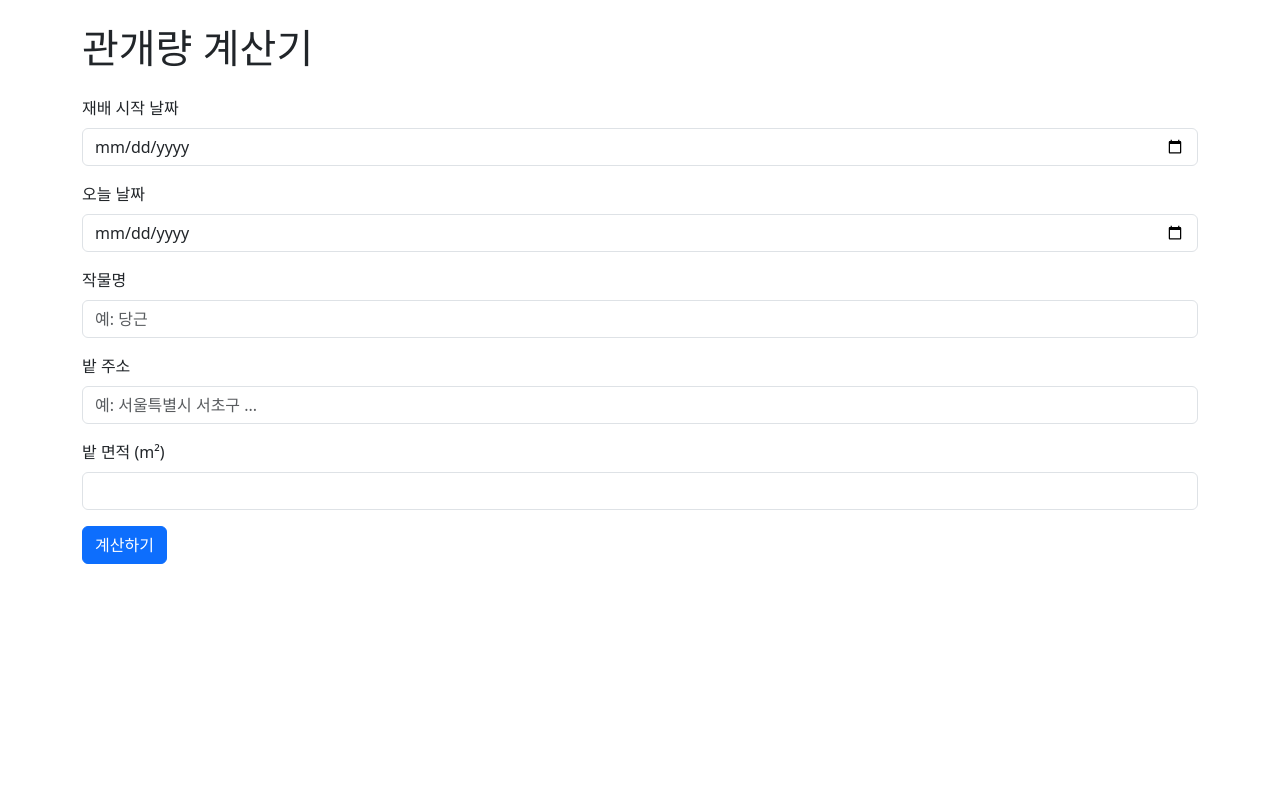
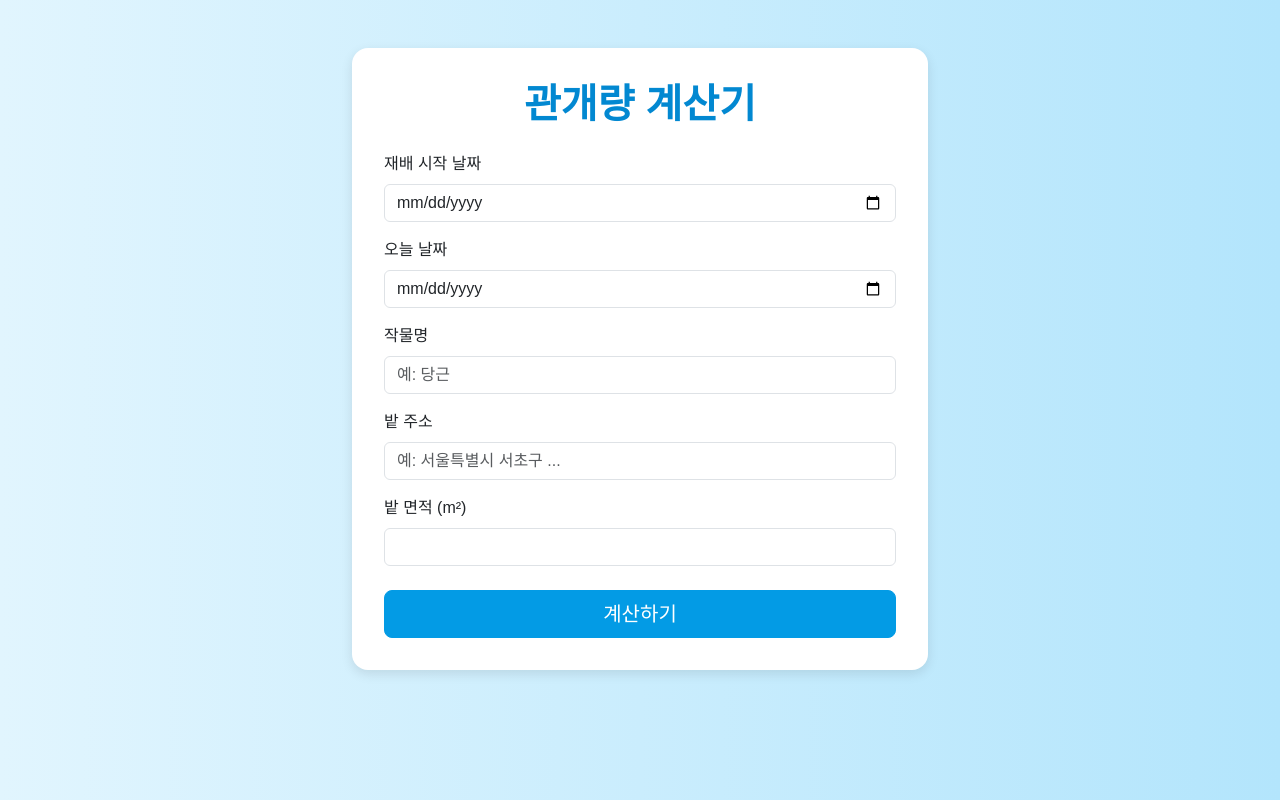
Before and after one commit to taekyounglee1224/KHUTHON_2025, a Flask app: page / in a window 1280 px wide. Run offline with Flask 3, Linux system fonts and the light colour scheme.

Commit message:
modify index.html theme

```diff
--- a/templates/index.html
+++ b/templates/index.html
@@ -6,9 +6,36 @@
   <link
     href="https://cdn.jsdelivr.net/npm/bootstrap@5.3.2/dist/css/bootstrap.min.css"
     rel="stylesheet">
+  <style>
+    body {
+      background: linear-gradient(to right, #e1f5fe, #b3e5fc);
+      font-family: 'Apple SD Gothic Neo', 'Noto Sans KR', sans-serif;
+    }
+    .form-box {
+      background-color: #ffffff;
+      border-radius: 16px;
+      padding: 32px;
+      box-shadow: 0 4px 12px rgba(0, 0, 0, 0.1);
+      margin-top: 50px;
+    }
+    h1 {
+      color: #0288d1;
+      font-weight: bold;
+      text-align: center;
+    }
+    .btn-primary {
+      background-color: #039be5;
+      border-color: #039be5;
+    }
+    .btn-primary:hover {
+      background-color: #0288d1;
+      border-color: #0288d1;
+    }
+  </style>
 </head>
-<body class="p-4">
-  <div class="container">
+<body>
+  <div class="container" style="max-width: 600px;">
+    <div class="form-box mt-5">
       <h1 class="mb-4">관개량 계산기</h1>
 
       <form method="POST" action="{{ url_for('result') }}">
@@ -32,13 +59,16 @@
           <input type="text" class="form-control" id="address" name="address" placeholder="예: 서울특별시 서초구 ..." required>
         </div>
 
-      <div class="mb-3">
+        <div class="mb-4">
           <label for="area" class="form-label">밭 면적 (m²)</label>
           <input type="number" class="form-control" id="area" name="area" required>
         </div>
 
-      <button type="submit" class="btn btn-primary">계산하기</button>
+        <div class="d-grid">
+          <button type="submit" class="btn btn-primary btn-lg">계산하기</button>
+        </div>
       </form>
+    </div>
   </div>
 </body>
 </html>
```
Lines whose indentation alone changed are shown as unchanged.
